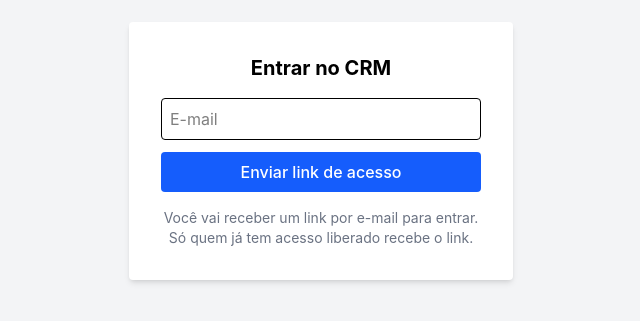
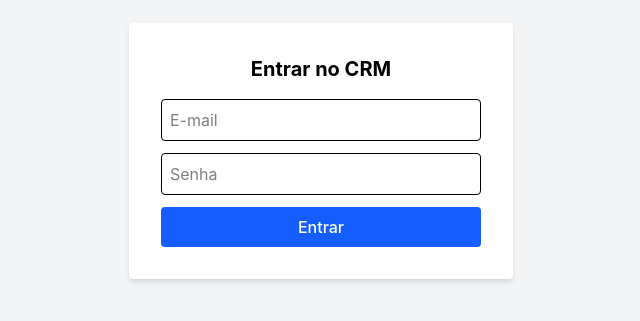
Before and after one commit to Aryannekesya/meu-crm, a React (Vite) app: page / in a window 1280 px wide. Shown: the part 249-570 px from the top of the page, without its empty margins (319-959 px from the left). Built offline with nearby package versions, Linux system fonts and the light colour scheme.

Commit message:
Refactor login method to use password authentication

```diff
--- a/src/Login.tsx
+++ b/src/Login.tsx
@@ -3,27 +3,22 @@ import { supabase } from './supabaseClient';
 
 export default function Login() {
   const [email, setEmail] = useState('');
+  const [senha, setSenha] = useState('');
   const [erro, setErro] = useState('');
-  const [mensagem, setMensagem] = useState('');
   const [carregando, setCarregando] = useState(false);
 
   async function handleSubmit(e: FormEvent) {
     e.preventDefault();
     setErro('');
-    setMensagem('');
     setCarregando(true);
 
-    const { error } = await supabase.auth.signInWithOtp({
+    const { error } = await supabase.auth.signInWithPassword({
       email,
-      options: {
-        shouldCreateUser: false,
-      },
+      password: senha,
     });
 
     if (error) {
       setErro(error.message);
-    } else {
-      setMensagem('Link de acesso enviado! Verifique seu e-mail para entrar no CRM.');
     }
 
     setCarregando(false);
@@ -48,20 +43,24 @@ export default function Login() {
           required
         />
 
+        <input
+          type="password"
+          placeholder="Senha"
+          value={senha}
+          onChange={(e) => setSenha(e.target.value)}
+          className="border rounded w-full p-2 mb-3"
+          required
+        />
+
         {erro && <p className="text-red-600 text-sm mb-2">{erro}</p>}
-        {mensagem && <p className="text-green-600 text-sm mb-2">{mensagem}</p>}
 
         <button
           type="submit"
           disabled={carregando}
           className="bg-blue-600 text-white rounded w-full p-2 font-medium disabled:opacity-50"
         >
-          {carregando ? 'Enviando...' : 'Enviar link de acesso'}
+          {carregando ? 'Entrando...' : 'Entrar'}
         </button>
-
-        <p className="text-sm text-center mt-4 text-gray-500">
-          Você vai receber um link por e-mail para entrar. Só quem já tem acesso liberado recebe o link.
-        </p>
       </form>
     </div>
   );
```
